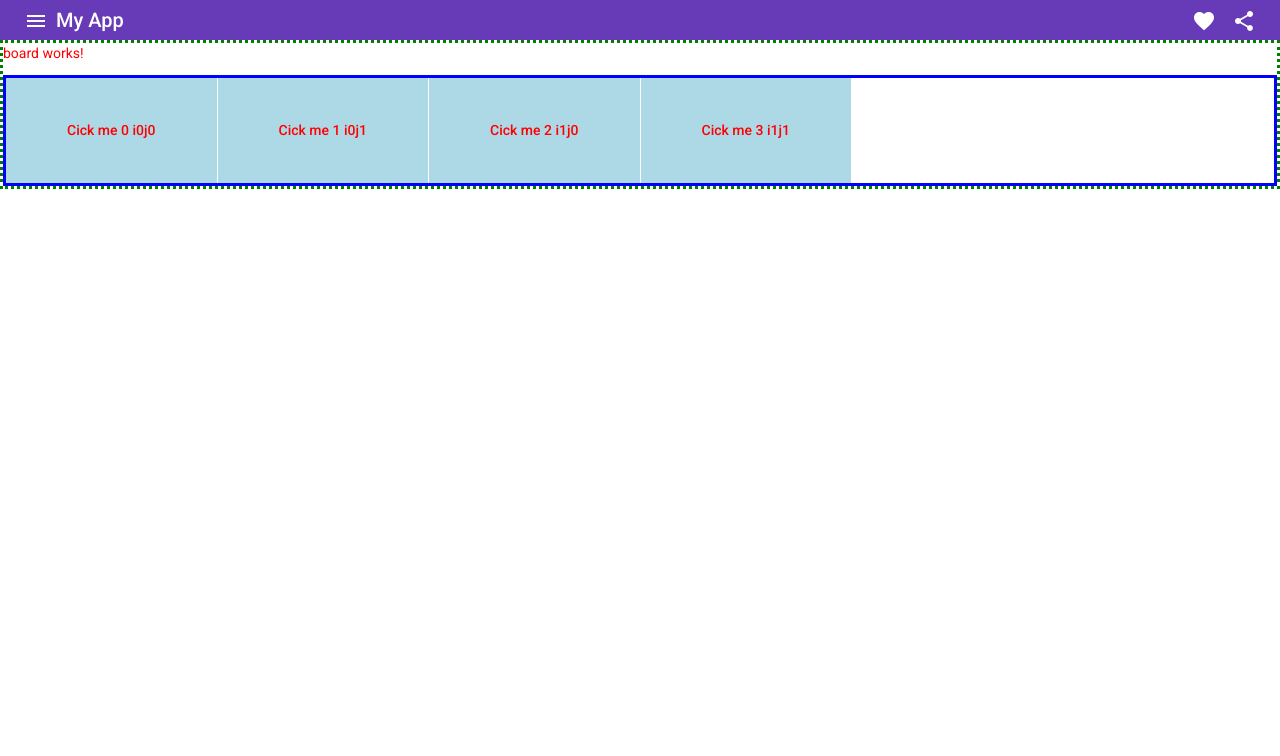
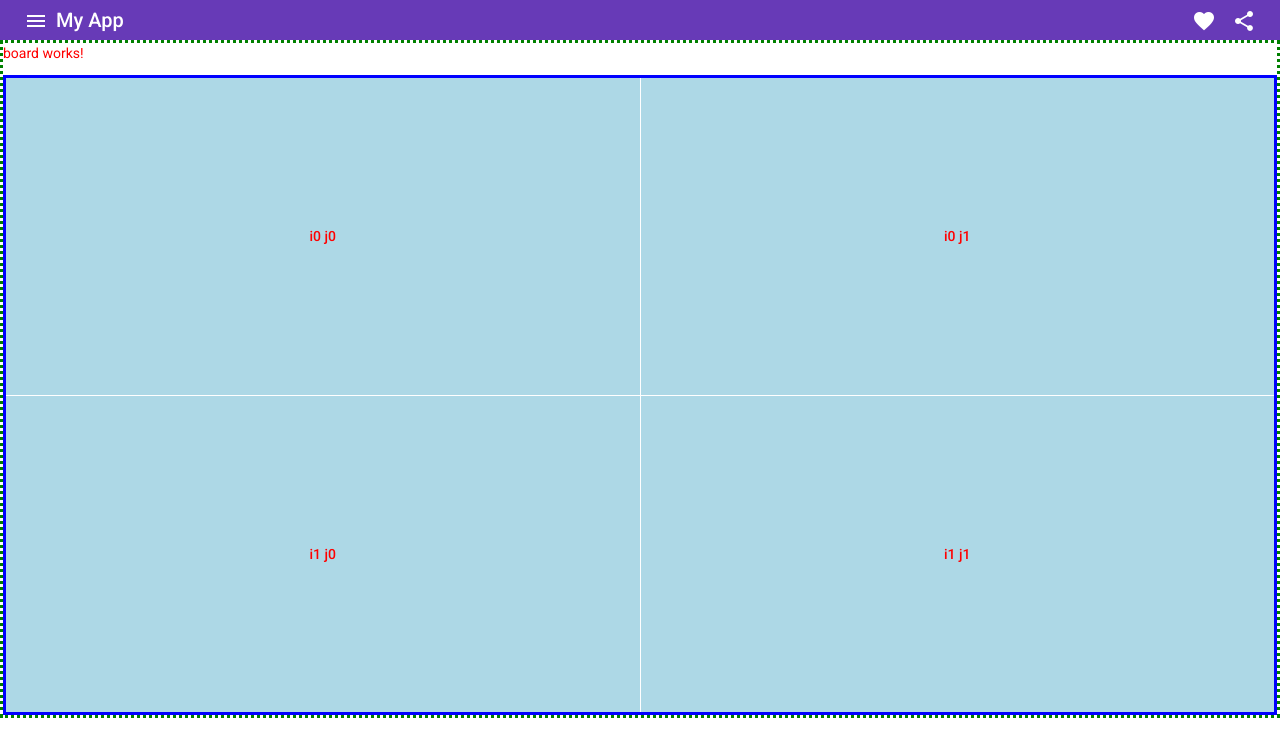
Before and after one commit to smoritz023/Minesweeper-Angular, an Angular app in the folder minesweeper/: page / in a window 1280 px wide. Shown: the top 756 px of the page. Built offline with nearby package versions, Linux system fonts and the light colour scheme.

Commit message:
ensuring changes

```diff
--- a/minesweeper/src/app/grid/grid.component.html
+++ b/minesweeper/src/app/grid/grid.component.html
@@ -4,8 +4,7 @@
         <div *ngFor="let GR of gridlist; let i = index">
             <!-- <div *ngFor="let y of arrY; let j = index"> -->
                 <mat-grid-tile>
-                    <button type="button" mat-button (click)="newFunc(GR)" style="height: 100%; width: 100%;">
-                        Cick me {{i}}
+                    <button type="button" mat-button (click)="newFunc(i)" style="height: 100%; width: 100%;">
                         {{GR}}
                     </button>
                 </mat-grid-tile>
--- a/minesweeper/src/app/grid/grid.component.ts
+++ b/minesweeper/src/app/grid/grid.component.ts
@@ -13,31 +13,13 @@ export class GridComponent implements OnInit {
   }
 
   ngOnInit(): void {
-
-    //putting 2 indidivual arrays into one gidlist array
-    // for(let i = 0; i < this.arrY.length; i++){
-    //   let temp;
-    //   for(let j = 0; j < this.arrX.length; j++){
-        // if(j == 0){
-        //   temp = this.arrY[i];
-        //   this.gridlist.push(temp);
-        //   temp = this.arrX[j];
-        //   this.gridlist.push(temp);
-        // }
-        // else{
-        //   temp = this.arrX[j];
-        //   this.gridlist.push(temp);
-        // }
-    //   }
-    // }
-
     console.log("init");
 
     for(let i = 0; i < 2; i++){
       let temp;
       for(let j = 0; j < 2; j++){
 
-        temp = this.arra[i][j] = "i" + i + "j" + j;
+        temp = this.arra[i][j] = "i" + i + " j" + j;
         this.gridlist.push(temp);
 
       }
@@ -51,17 +33,19 @@ export class GridComponent implements OnInit {
   newFunc(inp: any){
     console.log("newfunc: " + inp);
 
-    console.log(this.gridlist);
+    // console.log(this.gridlist);
 
-    this.arra[0][0] = "zero zero";
-    this.arra[0][1] = "zero one";
-    this.arra[1][0] = "one zero";
-    this.arra[1][1] = "one one";
+    // this.arra[0][0] = 0;
+    // this.arra[0][1] = 1;
+    // this.arra[1][0] = 2;
+    // this.arra[1][1] = 3;
 
-    console.log(this.arra);
+    // console.log(this.arra);
+
+    console.log(this.gridlist[inp]);
   }
 
-  columns = 6;
+  columns = 2;
   xHeight = 2;
   yHeight = 1;
 
```
